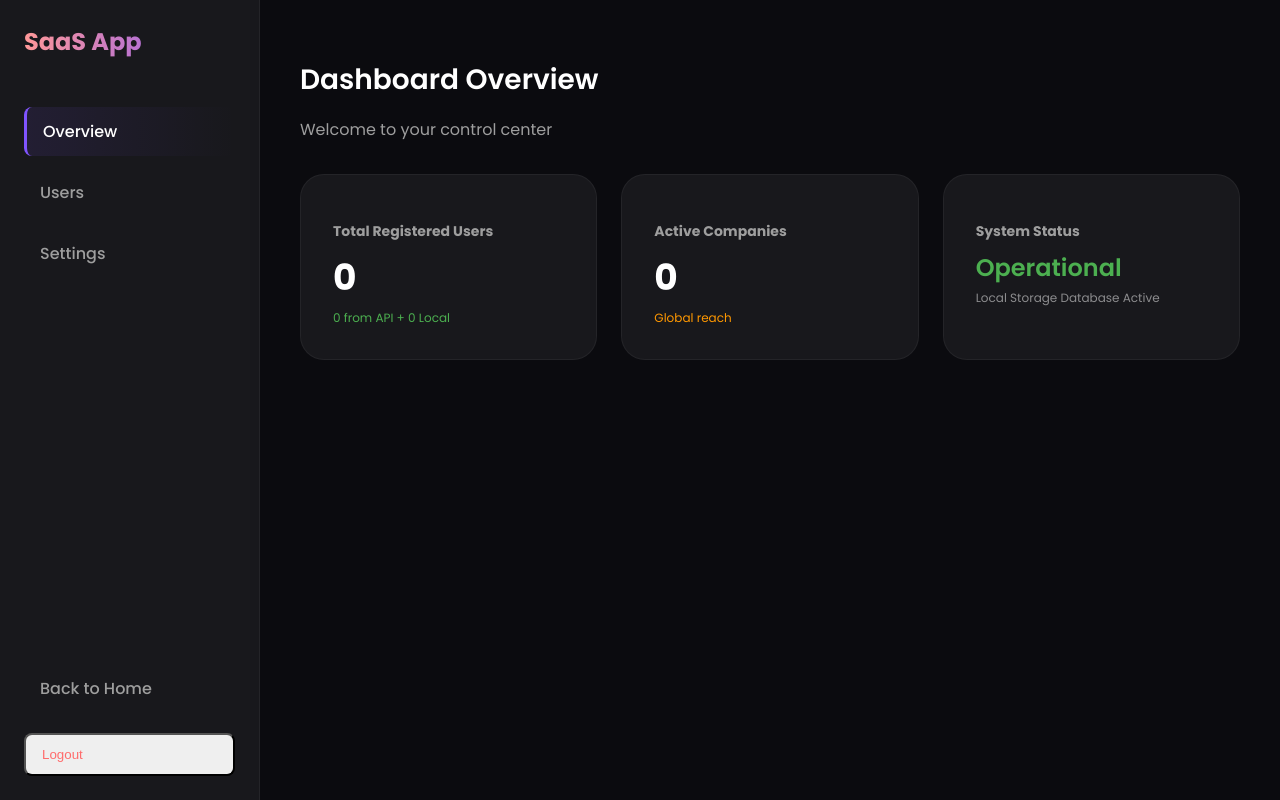
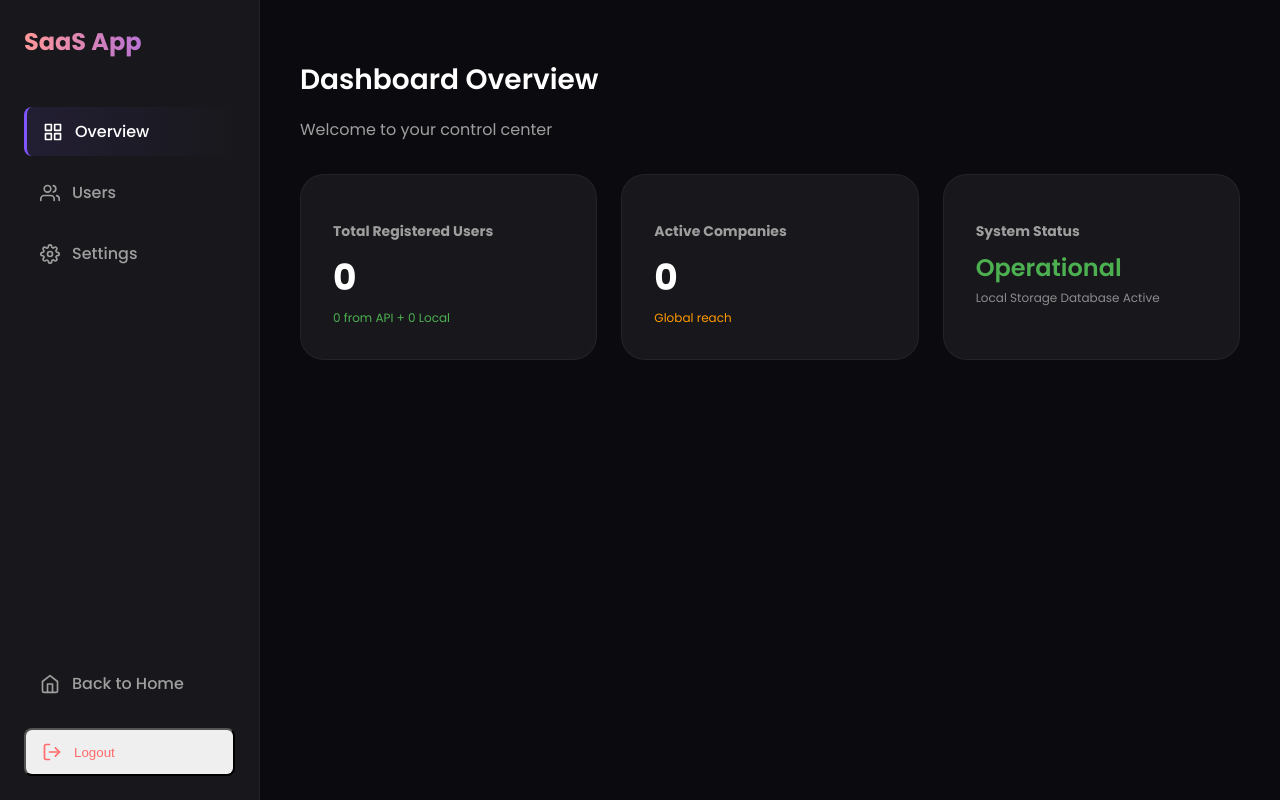
Before and after one commit to TARUN062005/figmaBanao, a React (Vite) app in the folder frontend/: page /dashboard in a window 1280 px wide. Built offline with nearby package versions, Linux system fonts and the light colour scheme; no server answers; sample sign-in values are in the browser's storage.

Commit message:
update the dashboard with icons

```diff
--- a/frontend/src/components/dashboard/DashboardLayout.jsx
+++ b/frontend/src/components/dashboard/DashboardLayout.jsx
@@ -25,32 +25,61 @@ const DashboardLayout = () => {
         <div className={`dashboard-layout ${theme}`}>
             {/* Mobile Header */}
             <div className="mobile-header">
-                <div className="sidebar-logo" style={{ marginBottom: 0 }}>SaaS App</div>
-                <button className="btn-outline-ui" onClick={toggleSidebar} style={{ color: 'var(--text-primary)', borderColor: 'var(--border-color)' }}>
-                    Menu
+                <Link to="/dashboard" className="sidebar-logo" style={{ marginBottom: 0, textDecoration: 'none' }}>SaaS App</Link>
+                <button className="btn-outline-ui" onClick={toggleSidebar} style={{ color: 'var(--text-primary)', borderColor: 'var(--border-color)', padding: '8px 12px' }}>
+                    <svg width="24" height="24" viewBox="0 0 24 24" fill="none" stroke="currentColor" strokeWidth="2" strokeLinecap="round" strokeLinejoin="round">
+                        <line x1="3" y1="12" x2="21" y2="12"></line>
+                        <line x1="3" y1="6" x2="21" y2="6"></line>
+                        <line x1="3" y1="18" x2="21" y2="18"></line>
+                    </svg>
                 </button>
             </div>
 
             {/* Sidebar */}
             <aside className={`sidebar ${sidebarOpen ? 'open' : ''}`}>
-                <div className="sidebar-logo">SaaS App</div>
+                <Link to="/dashboard" className="sidebar-logo" style={{ textDecoration: 'none' }}>SaaS App</Link>
 
                 <nav className="nav-links">
                     <NavLink to="/dashboard" end className={({ isActive }) => `nav-item ${isActive ? 'active' : ''}`} onClick={() => setSidebarOpen(false)}>
+                        <svg width="20" height="20" viewBox="0 0 24 24" fill="none" stroke="currentColor" strokeWidth="2" strokeLinecap="round" strokeLinejoin="round">
+                            <rect x="3" y="3" width="7" height="7"></rect>
+                            <rect x="14" y="3" width="7" height="7"></rect>
+                            <rect x="14" y="14" width="7" height="7"></rect>
+                            <rect x="3" y="14" width="7" height="7"></rect>
+                        </svg>
                         <span>Overview</span>
                     </NavLink>
                     <NavLink to="/dashboard/users" className={({ isActive }) => `nav-item ${isActive ? 'active' : ''}`} onClick={() => setSidebarOpen(false)}>
+                        <svg width="20" height="20" viewBox="0 0 24 24" fill="none" stroke="currentColor" strokeWidth="2" strokeLinecap="round" strokeLinejoin="round">
+                            <path d="M17 21v-2a4 4 0 0 0-4-4H5a4 4 0 0 0-4 4v2"></path>
+                            <circle cx="9" cy="7" r="4"></circle>
+                            <path d="M23 21v-2a4 4 0 0 0-3-3.87"></path>
+                            <path d="M16 3.13a4 4 0 0 1 0 7.75"></path>
+                        </svg>
                         <span>Users</span>
                     </NavLink>
                     <NavLink to="/dashboard/settings" className={({ isActive }) => `nav-item ${isActive ? 'active' : ''}`} onClick={() => setSidebarOpen(false)}>
+                        <svg width="20" height="20" viewBox="0 0 24 24" fill="none" stroke="currentColor" strokeWidth="2" strokeLinecap="round" strokeLinejoin="round">
+                            <circle cx="12" cy="12" r="3"></circle>
+                            <path d="M19.4 15a1.65 1.65 0 0 0 .33 1.82l.06.06a2 2 0 0 1 0 2.83 2 2 0 0 1-2.83 0l-.06-.06a1.65 1.65 0 0 0-1.82-.33 1.65 1.65 0 0 0-1 1.51V21a2 2 0 0 1-2 2 2 2 0 0 1-2-2v-.09A1.65 1.65 0 0 0 9 19.4a1.65 1.65 0 0 0-1.82.33l-.06.06a2 2 0 0 1-2.83 0 2 2 0 0 1 0-2.83l.06-.06a1.65 1.65 0 0 0 .33-1.82 1.65 1.65 0 0 0-1.51-1H3a2 2 0 0 1-2-2 2 2 0 0 1 2-2h.09A1.65 1.65 0 0 0 4.6 9a1.65 1.65 0 0 0-.33-1.82l-.06-.06a2 2 0 0 1 0-2.83 2 2 0 0 1 2.83 0l.06.06a1.65 1.65 0 0 0 1.82.33H9a1.65 1.65 0 0 0 1-1.51V3a2 2 0 0 1 2-2 2 2 0 0 1 2 2v.09a1.65 1.65 0 0 0 1 1.51 1.65 1.65 0 0 0 1.82-.33l.06-.06a2 2 0 0 1 2.83 0 2 2 0 0 1 0 2.83l-.06.06a1.65 1.65 0 0 0-.33 1.82V9a1.65 1.65 0 0 0 1.51 1H21a2 2 0 0 1 2 2 2 2 0 0 1-2 2h-.09a1.65 1.65 0 0 0-1.51 1z"></path>
+                        </svg>
                         <span>Settings</span>
                     </NavLink>
 
                     <Link to="/" className="nav-item" style={{ marginTop: 'auto' }}>
+                        <svg width="20" height="20" viewBox="0 0 24 24" fill="none" stroke="currentColor" strokeWidth="2" strokeLinecap="round" strokeLinejoin="round">
+                            <path d="M3 9l9-7 9 7v11a2 2 0 0 1-2 2H5a2 2 0 0 1-2-2z"></path>
+                            <polyline points="9 22 9 12 15 12 15 22"></polyline>
+                        </svg>
                         <span>Back to Home</span>
                     </Link>
 
                     <button className="nav-item logout-btn" onClick={handleLogout} style={{ marginTop: '8px' }}>
+                        <svg width="20" height="20" viewBox="0 0 24 24" fill="none" stroke="currentColor" strokeWidth="2" strokeLinecap="round" strokeLinejoin="round">
+                            <path d="M9 21H5a2 2 0 0 1-2-2V5a2 2 0 0 1 2-2h4"></path>
+                            <polyline points="16 17 21 12 16 7"></polyline>
+                            <line x1="21" y1="12" x2="9" y2="12"></line>
+                        </svg>
                         <span>Logout</span>
                     </button>
                 </nav>
```
